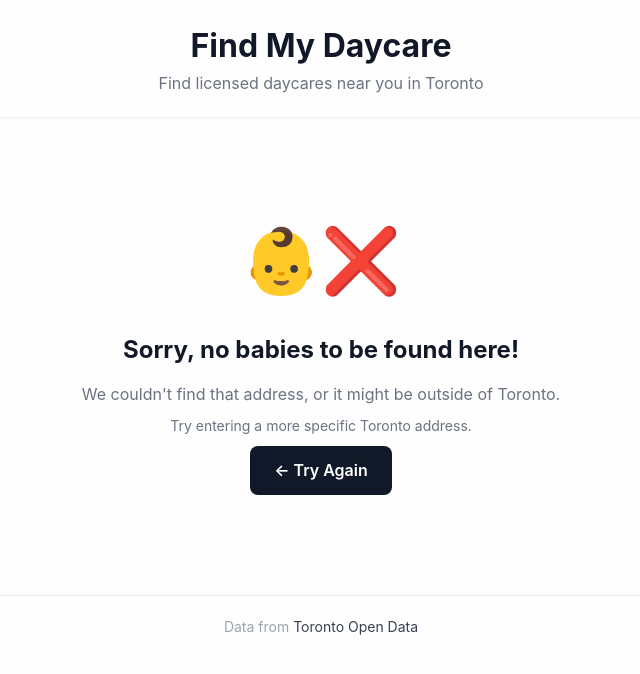
After one commit to topspinj/find-my-daycare, a Flask app: template templates/not-found.html in a window 1280 px wide. The commit adds this page. Shown: the top 674 px of the page, without its empty margins (319-959 px from the left). Run offline with Flask 3, Linux system fonts and the light colour scheme; the template is opened without the code that fills it, so the values that code supplies are empty.

Commit message:
Add cute not-found page and polish UI
- Add friendly error page when address cannot be geocoded
- Limit birthday picker to 5 years max age
- Minimize header on results page for more content space
- Update color scheme to calm greyscale with green distance highlights
- Polish card, button, and form styling with refined borders and shadows

🤖 Generated with [Claude Code](https://claude.com/claude-code)

Co-Authored-By: Claude Opus 4.5 <noreply@anthropic.com>

```diff
--- a/app.py
+++ b/app.py
@@ -182,12 +182,7 @@ def index():
 
         coords = geocode_address(address)
         if coords is None:
-            errors.append(
-                "Could not find that address. Please try a more specific address."
-            )
-            return render_template(
-                "index.html", errors=errors, address=address, birthday=birthday_str
-            )
+            return render_template("not-found.html")
 
         user_lat, user_lon = coords
 
--- a/static/style.css
+++ b/static/style.css
@@ -7,29 +7,34 @@
 body {
     font-family: -apple-system, BlinkMacSystemFont, "Segoe UI", Roboto, sans-serif;
     line-height: 1.6;
-    color: #333;
+    color: #374151;
     max-width: 800px;
     margin: 0 auto;
     padding: 20px;
-    background: #fff;
+    background: #fefefe;
 }
 
 header {
     text-align: center;
     margin-bottom: 30px;
     padding-bottom: 20px;
-    border-bottom: 2px solid #eee;
+    border-bottom: 2px solid #f3f4f6;
 }
 
 header h1 a {
-    color: #2c5282;
+    color: #111827;
     text-decoration: none;
 }
 
+header p {
+    color: #6b7280;
+}
+
 .search-form {
-    background: #f7fafc;
+    background: #f9fafb;
     padding: 30px;
-    border-radius: 8px;
+    border-radius: 12px;
+    border: 1px solid #e5e7eb;
 }
 
 .form-group {
@@ -131,47 +195,97 @@ button:hover {
     gap: 8px 16px;
     margin-top: 10px;
     padding: 10px;
-    background: #f7fafc;
-    border-radius: 4px;
-    font-size: 14px;
+    background: #f9fafb;
+    border-radius: 8px;
+    font-size: 13px;
 }
 
 .age-row {
-    color: #718096;
+    color: #9ca3af;
 }
 
 .age-row.highlighted {
     font-weight: 700;
-    color: #2c5282;
+    color: #111827;
 }
 
 .details {
     margin-top: 10px;
 }
 
+.total {
+    color: #6b7280;
+    font-size: 14px;
+}
+
 .badge {
     display: inline-block;
-    padding: 2px 8px;
-    border-radius: 4px;
-    font-size: 12px;
-    margin-right: 5px;
+    padding: 3px 8px;
+    border-radius: 6px;
+    font-size: 11px;
+    font-weight: 600;
+    margin-right: 6px;
 }
 
 .badge.subsidy {
-    background: #c6f6d5;
-    color: #276749;
+    background: #d1fae5;
+    color: #047857;
 }
 
 .badge.cwelcc {
-    background: #bee3f8;
-    color: #2b6cb0;
+    background: #dbeafe;
+    color: #1d4ed8;
 }
 
 .no-results {
-    background: #fefcbf;
+    background: #fffbeb;
+    border: 1px solid #fde68a;
     padding: 20px;
+    border-radius: 12px;
+    text-align: center;
+    color: #92400e;
+}
+
+/* Not found page */
+.not-found-page {
+    text-align: center;
+    padding: 60px 20px;
+}
+
+.not-found-emoji {
+    font-size: 64px;
+    margin-bottom: 20px;
+}
+
+.not-found-page h2 {
+    color: #111827;
+    font-size: 24px;
+    margin-bottom: 12px;
+}
+
+.not-found-page p {
+    color: #6b7280;
+    margin-bottom: 8px;
+}
+
+.not-found-hint {
+    font-size: 14px;
+    margin-bottom: 24px;
+}
+
+.back-button {
+    display: inline-block;
+    background: #111827;
+    color: white;
+    padding: 12px 24px;
     border-radius: 8px;
-    text-align: center;
+    text-decoration: none;
+    font-weight: 600;
+    transition: background 0.2s;
+}
+
+.back-button:hover {
+    background: #374151;
 }
 
 /* Stats summary */
@@ -298,7 +417,17 @@ button:hover {
 footer {
     margin-top: 40px;
     padding-top: 20px;
-    border-top: 1px solid #eee;
+    border-top: 1px solid #e5e7eb;
     text-align: center;
-    color: #718096;
+    color: #9ca3af;
+    font-size: 14px;
 }
+
+footer a {
+    color: #374151;
+    text-decoration: none;
+}
+
+footer a:hover {
+    text-decoration: underline;
+}
--- a/templates/index.html
+++ b/templates/index.html
@@ -34,8 +34,12 @@
 </div>
 
 <script>
+var fiveYearsAgo = new Date();
+fiveYearsAgo.setFullYear(fiveYearsAgo.getFullYear() - 5);
+
 flatpickr("#birthday", {
     dateFormat: "Y-m-d",
+    minDate: fiveYearsAgo,
     maxDate: "today",
     defaultDate: "{{ birthday or '' }}"
 });
--- /dev/null
+++ b/templates/not-found.html
@@ -0,0 +1,13 @@
+{% extends "base.html" %}
+
+{% block title %}Address Not Found - Find My Daycare{% endblock %}
+
+{% block content %}
+<div class="not-found-page">
+    <div class="not-found-emoji">👶❌</div>
+    <h2>Sorry, no babies to be found here!</h2>
+    <p>We couldn't find that address, or it might be outside of Toronto.</p>
+    <p class="not-found-hint">Try entering a more specific Toronto address.</p>
+    <a href="/" class="back-button">← Try Again</a>
+</div>
+{% endblock %}
```
Also changed, not shown: other parts of static/style.css (+98 -34 lines), templates/results.html (+8 -6 lines).
